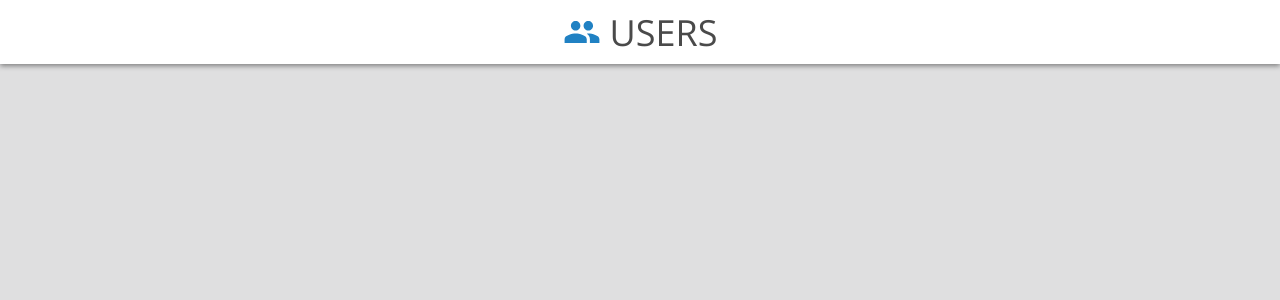
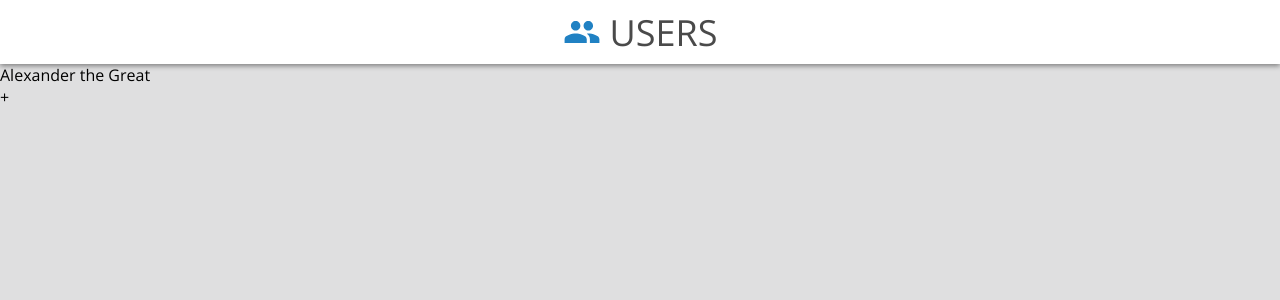
Before and after one commit to ancheetah/users-list, a Next.js app: page / in a window 1280 px wide. Shown: the top 300 px of the page. Built offline with nearby package versions, Linux system fonts and the light colour scheme.

Commit message:
accordion item component

```diff
--- /dev/null
+++ b/src/components/AccordionItem.jsx
@@ -0,0 +1,15 @@
+import { useState } from 'react';
+
+export default function AccordionItem() {
+    const [isActive, setIsActive] = useState(false);
+
+  return (
+    <div className='accordionItem'>
+        <div className='accordionHeader' onClick={() => setIsActive(!isActive)}>
+        <div>Alexander the Great</div>
+        <div>{isActive ? '-' : '+'}</div>
+        </div>
+        {isActive && <div className='accordionContent'> Some content. Lorem ipsum.</div>}
+    </div>
+  )
+}
--- a/src/pages/index.js
+++ b/src/pages/index.js
@@ -1,7 +1,10 @@
 import styles from '@/styles/Home.module.css';
+import AccordionItem from '../components/AccordionItem'
+
 import GroupSvg from '/public/icons/group.svg';
 
 export default function Home() {
+
     return (
         <>
             <header className={styles.header}>
@@ -10,6 +13,7 @@ export default function Home() {
                     Users
                 </h1>
             </header>
+            <AccordionItem />
         </>
     );
 }
```
